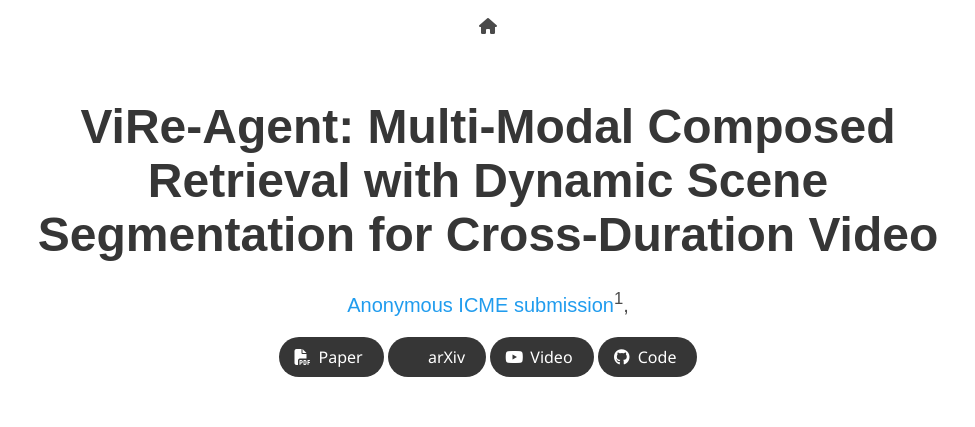
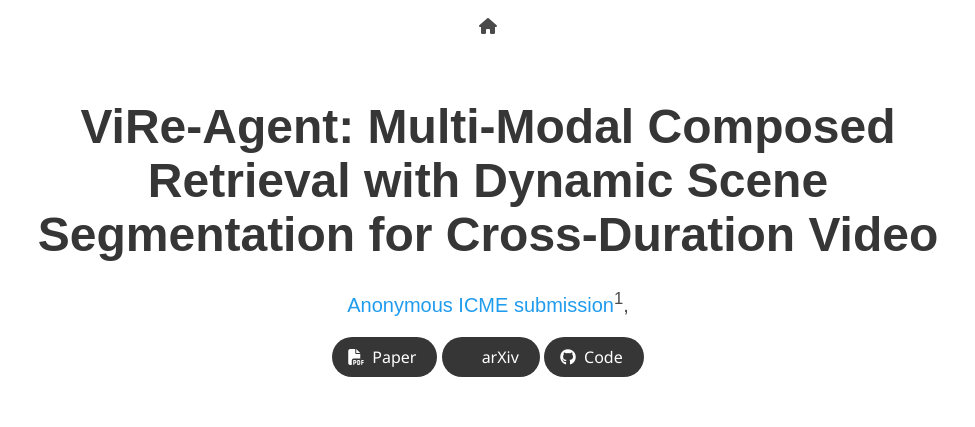
Before and after one commit to cdd17/testpage, a plain HTML site: page index.html in a window 1280 px wide. Shown: the top 427 px of the page, without its empty margins (152-1127 px from the left). Drawn offline with nearby package versions, Linux system fonts and the light colour scheme; some icons are missing; a web font is replaced by a local one.

Commit message:
更新了页面展示效果

```diff
--- a/index.html
+++ b/index.html
@@ -87,14 +87,6 @@
                       <i class="ai ai-arxiv"></i>
                   </span>
                   <span>arXiv</span>
-                </a>
-              </span>
-              <span class="link-block">
-                <a href="#" class="external-link button is-normal is-rounded is-dark">
-                  <span class="icon">
-                      <i class="fab fa-youtube"></i>
-                  </span>
-                  <span>Video</span>
                 </a>
               </span>
               <span class="link-block">
```
